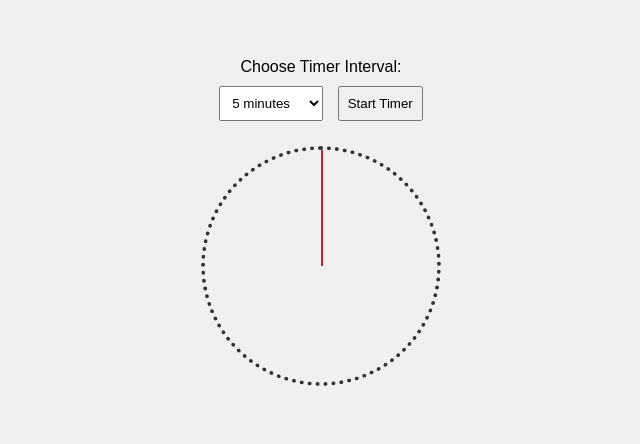
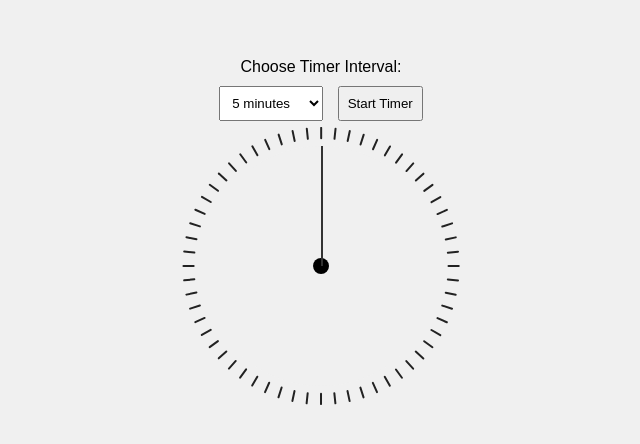
Before and after one commit to samadamp/Fabulous.Zombies, a website built with Vite: page index.html in a window 1280 px wide. Shown: the part 178-622 px from the top of the page, without its empty margins (319-959 px from the left). Built offline with nearby package versions, Linux system fonts and the light colour scheme.

Commit message:
added clock svg

```diff
--- a/index.html
+++ b/index.html
@@ -1,4 +1,4 @@
-<!doctype html>
+<!DOCTYPE html>
 <html lang="en">
   <head>
     <meta charset="UTF-8" />
@@ -17,10 +17,11 @@
         <option value="25">25 minutes</option>
       </select>
       <button id="startTimerBtn">Start Timer</button>
-      <button id="stopTimerBtn" style="display: none;">Stop Timer</button>
+      <button id="stopTimerBtn" style="display: none">Stop Timer</button>
     </div>
 
     <div class="clock">
+      <img src="/src/images/clock.svg" alt="" />
       <div class="min-pointer"></div>
       <div class="sec-pointer"></div>
     </div>
--- a/src/scss/styles.scss
+++ b/src/scss/styles.scss
@@ -31,11 +31,9 @@ body {
       height: 15rem;
       background-color: #f0f0f0;
       border-radius: 50%;
-      border: 4px solid #333;
       display: flex;
       align-items: center;
       justify-content: center;
-      border-style: dotted;
 
       .min-pointer, .sec-pointer {
         position: absolute;
@@ -53,7 +51,7 @@ body {
         bottom: 50%;
         left: 50%;
         transform-origin: bottom;
-        background-color: rgb(210, 32, 32);
+        background-color: #333;
         height: 50%;
 /*         transition: transform 0.5s cubic-bezier(0.4, 2.1, 0.5, 1);
  */      }
```
Also changed, not shown: src/images/clock.svg (added).
